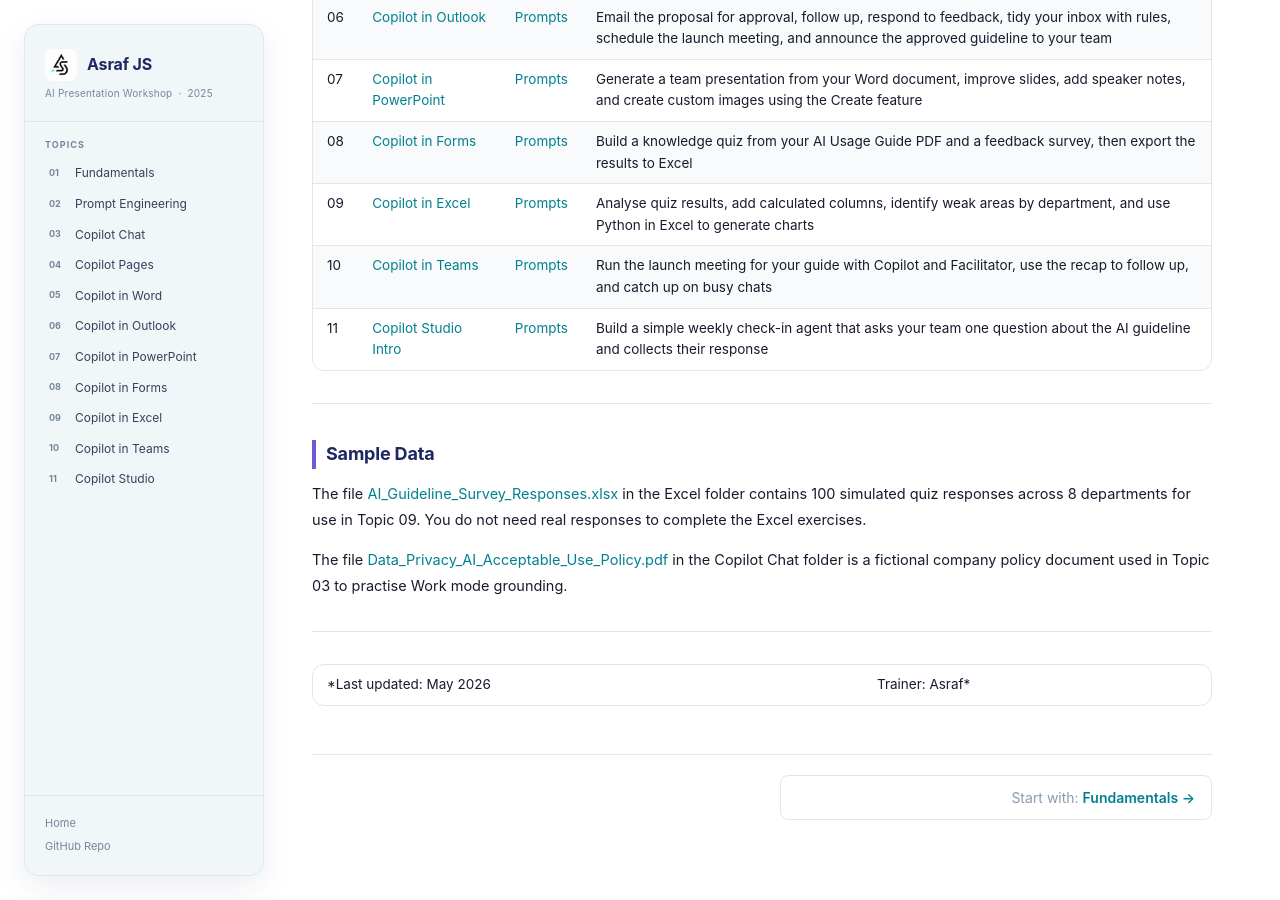
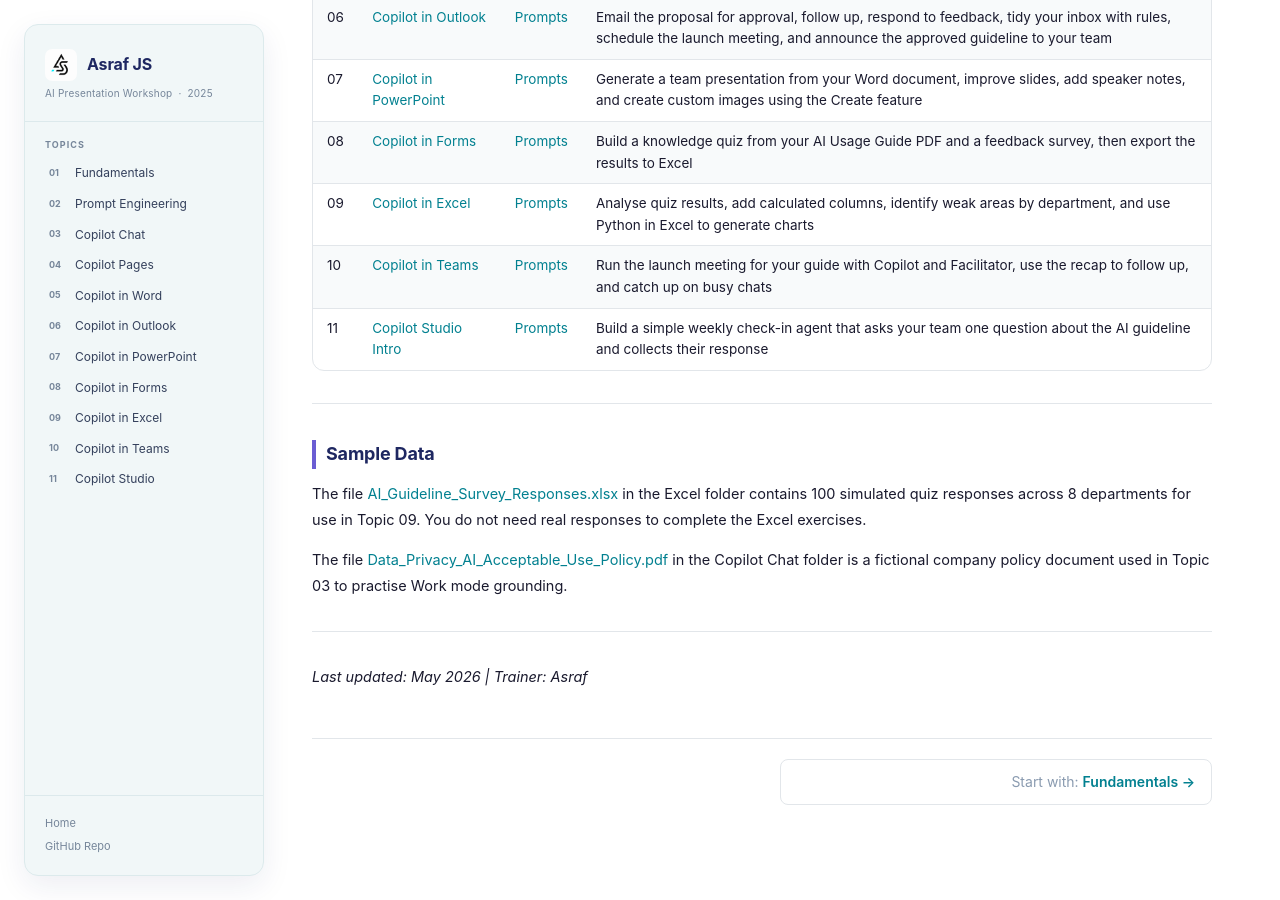
Before and after one commit to Asraf-JS/M365-Copilot-Workshop, a Jekyll site: the page built from index.md, in a window 1280 px wide and 900 px high, scrolled down 2082 px. Built offline with Jekyll 4.4.1, drawn with Linux system fonts in a browser that asks for light colours.

Commit message:
Stop the home page footer showing asterisks
The | in the italic footer made the site read the line as a table, so
the italics broke and the asterisks showed. Escaping it as \| keeps
the separator and the italics.

Co-Authored-By: Claude Opus 5.5 <noreply@anthropic.com>
Claude-Session: https://claude.ai/code/session_01DQxLb9wMt3kaDj2aX9TSiy

```diff
--- a/index.md
+++ b/index.md
@@ -76,4 +76,4 @@ The file [Data_Privacy_AI_Acceptable_Use_Policy.pdf](./03-copilot-chat/Data_Priv
 
 ---
 
-*Last updated: May 2026 | Trainer: Asraf*
+*Last updated: May 2026 \| Trainer: Asraf*
```
Also changed, not shown: README.md.
